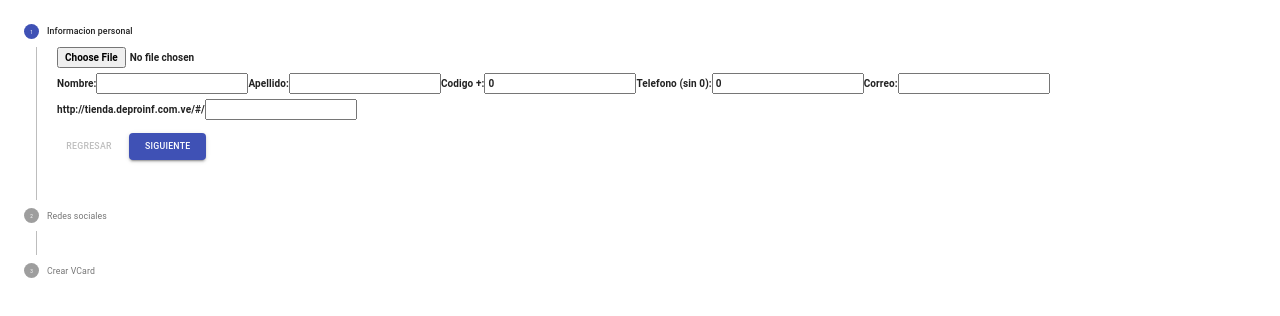
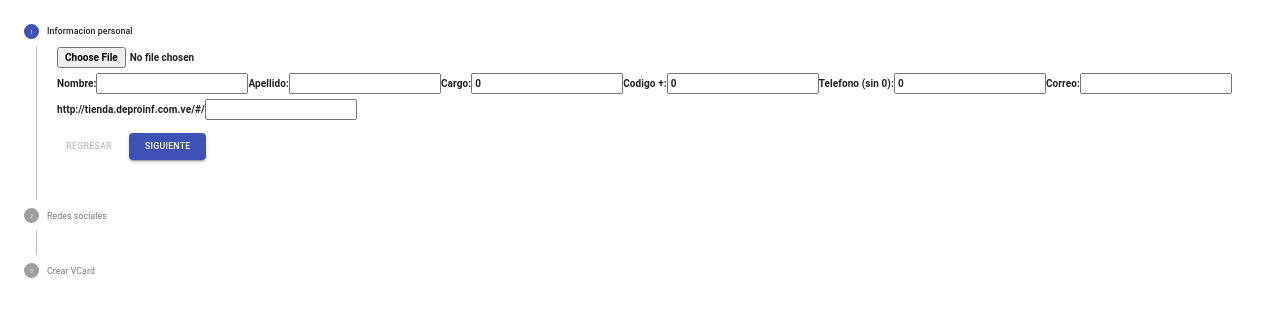
Before and after one commit to evanderjar/Vcard, a React (Create React App) app: page /#/formulario in a window 1280 px wide. Shown: the top 316 px of the page. Built offline with nearby package versions, Linux system fonts and the light colour scheme; no server answers; what @coreui/icons, @coreui/icons-react, @coreui/utils would draw is missing.

Commit message:
asdasdas

```diff
--- a/src/componentes/formulario/formulario.js
+++ b/src/componentes/formulario/formulario.js
@@ -22,6 +22,7 @@ function Formulario() {
   let [apellido, SetApellido] = useState("")
   let [codigo_telefono, SetCodigo_telefono] = useState(0)
   let [telefono, SetTelefono] = useState(0)
+  let [cargo, SetCargo] = useState(0)
   let [nombre_ruta, SetNombre_ruta] = useState("")
   let [correo, SetCorreo] = useState("")
   let [twitter, SetTwitter] = useState("")
@@ -118,6 +119,10 @@ function Formulario() {
             <label>
               Apellido:
               <input type="text" name="apellido" value={apellido} onChange={(event)=>{SetApellido(event.target.value)}} required/>
+            </label>
+            <label>
+              Cargo:
+              <input type="text" name="cargo" value={cargo} onChange={(event)=>{SetCargo(event.target.value)}} required/>
             </label>
             <label>
               Codigo +:
```
